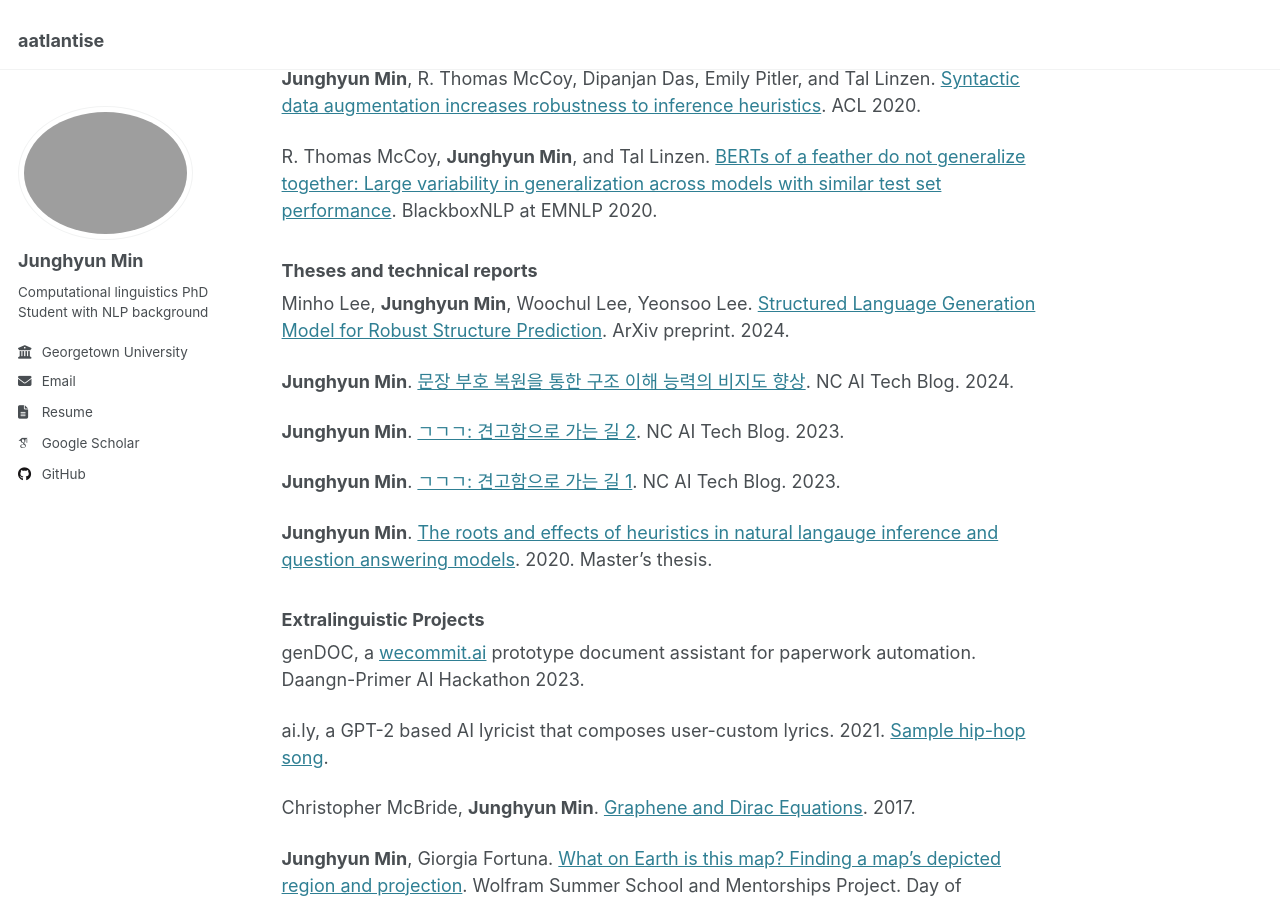
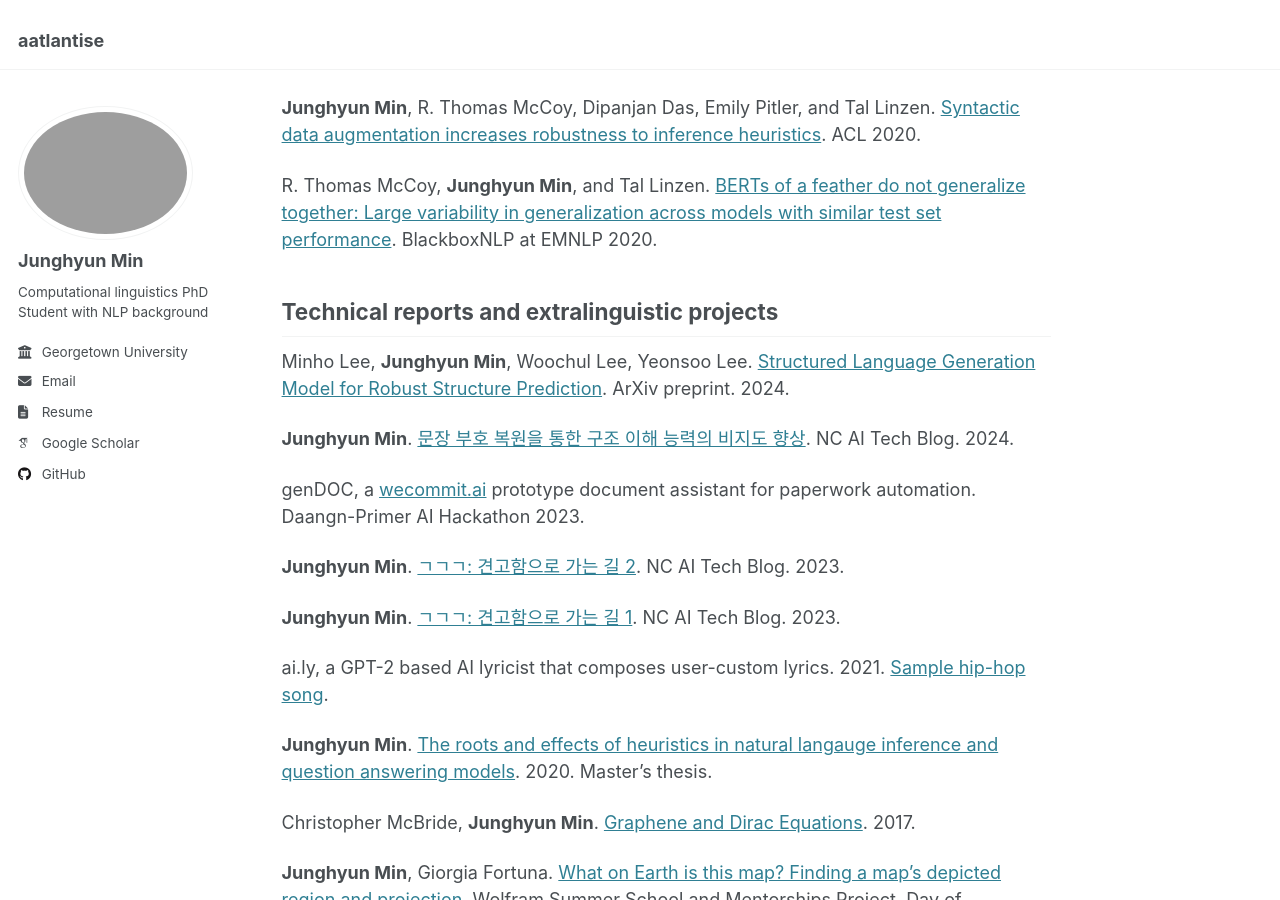
Before and after one commit to Aatlantise/aatlantise.github.io, a Jekyll site: the page built from _pages/about.md, in a window 1280 px wide and 900 px high, scrolled down 485 px. Built offline with Jekyll 4.4.1, drawn with Linux system fonts in a browser that asks for light colours; some web fonts are replaced.

```diff
--- a/_pages/about.md
+++ b/_pages/about.md
@@ -18,8 +18,7 @@ and attend free food events around campus.
 
 You can reach me at [jm3743@georgetown.edu](mailto:jm3743@georgetown.edu).
 
-### Publications
-
+## Publications
 **Junghyun Min**, Minho Lee, Woochul Lee, Yeonsoo Lee.
 [Punctuation restoration improves structure understanding without supervision](../files/punctuation-restoration-min-2025.pdf).
 Repl4NLP at NAACL 2025.
@@ -32,7 +31,8 @@ R. Thomas McCoy, **Junghyun Min**, and Tal Linzen.
 [BERTs of a feather do not generalize together: Large variability in generalization across models with similar test set performance](https://aclanthology.org/2020.blackboxnlp-1.21/).
 BlackboxNLP at EMNLP 2020.
 
-### Theses and technical reports
+
+## Technical reports and extralinguistic projects
 
 Minho Lee, **Junghyun Min**, Woochul Lee, Yeonsoo Lee.
 [Structured Language Generation Model for Robust Structure Prediction](https://arxiv.org/abs/2402.08971). ArXiv preprint. 2024.
```
Also changed, not shown: other parts of _pages/about.md (+4 -6 lines).
